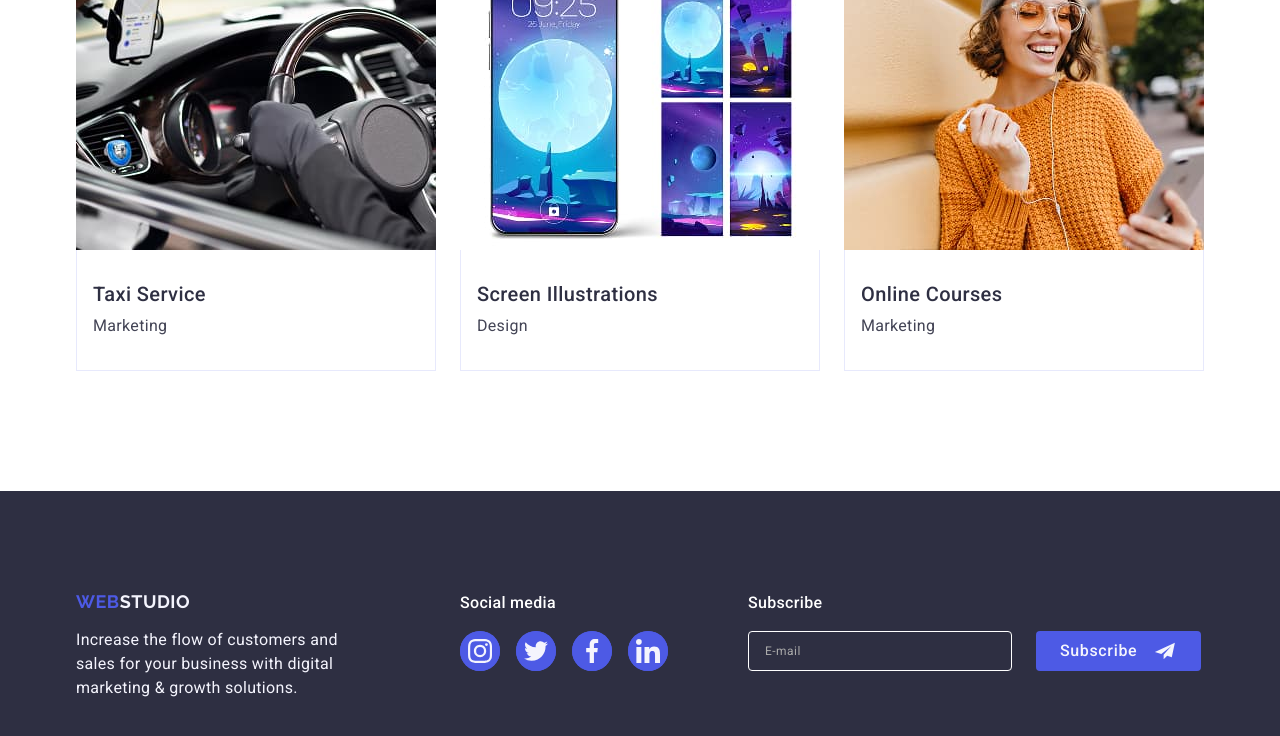
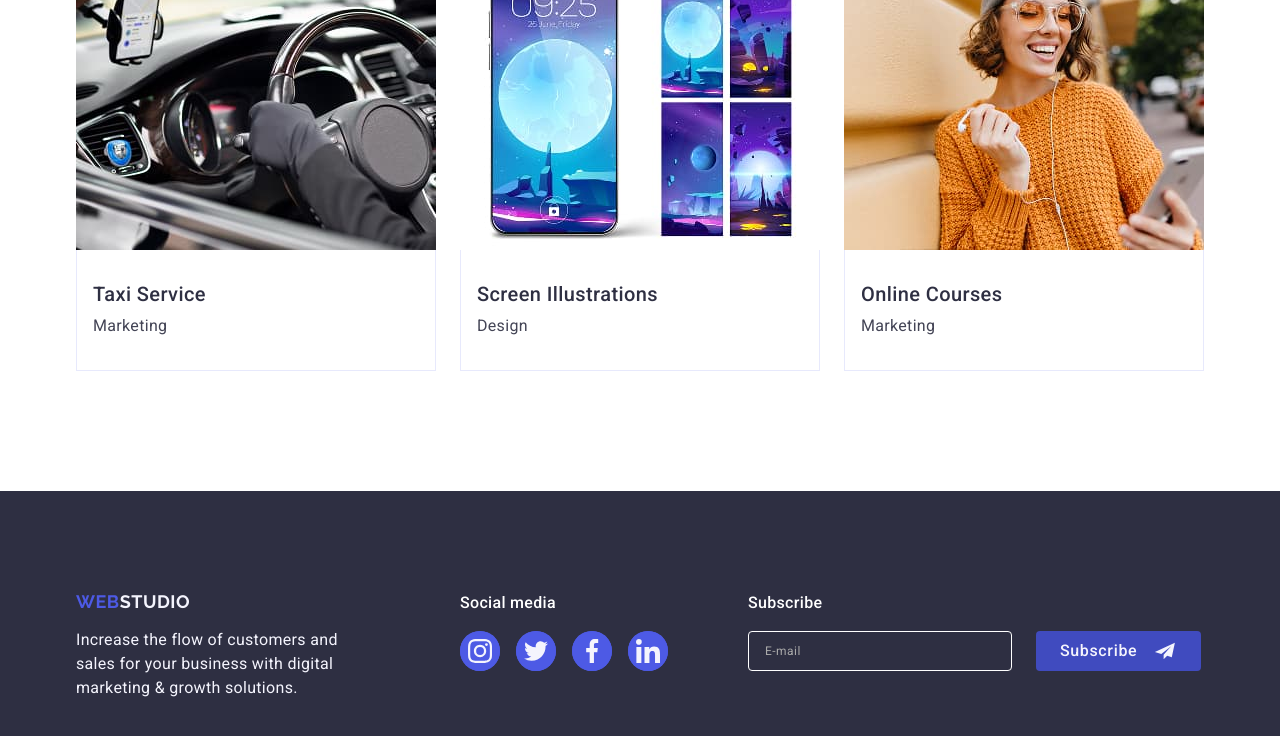
Before and after one commit to ZamorinVolodymyr/goit-markup-hw-05, a plain HTML site: page index.html in a window 1280 px wide. In both pictures the pointer is over the button "Subscribe". Shown: the part 2668-3404 px from the top of the page. Drawn offline with nearby package versions, Linux system fonts and the light colour scheme.

Commit message:
add fix btn footer

```diff
--- a/css/styles.css
+++ b/css/styles.css
@@ -602,6 +602,13 @@ a {
   align-items: center;
   justify-content: center;
   gap: 16px;
+  cursor: pointer;
+  transition: background-color 250ms cubic-bezier(0.4, 0, 0.2, 1);
+}
+
+.footer-btn:hover,
+.footer-btn:focus {
+  background: #404bbf;
 }
 
 .footer-input::placeholder {
```
